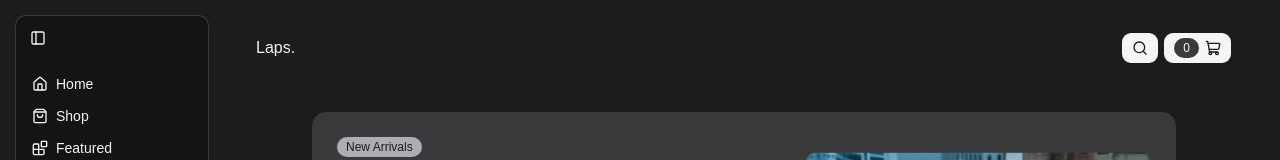
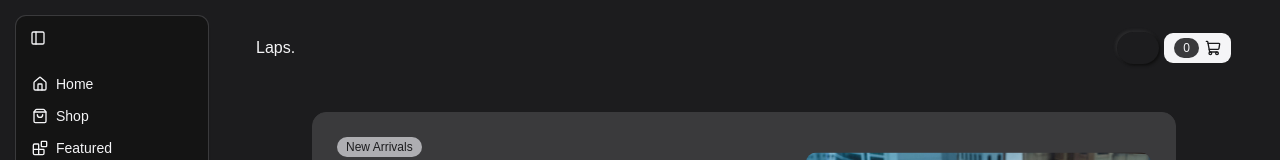
Before and after one commit to eustaquiogalano/shopping-cart-odin, a React (Vite) app: page /#featured in a window 1280 px wide. Shown: the top 160 px of the page. Built offline with nearby package versions, Linux system fonts and the light colour scheme; no server answers.

Commit message:
refactor(App): update search
- Add Input component that appears when search is clicked and
  closes when clicked outside

```diff
--- a/src/App.jsx
+++ b/src/App.jsx
@@ -7,6 +7,8 @@ import { Search, ShoppingBag, ShoppingCart, Sidebar } from "lucide-react";
 import { Badge } from "./components/ui/badge";
 import { AppSidebar } from "./components/AppSidebar";
 import { SidebarInset, SidebarTrigger } from "./components/ui/sidebar";
+import { Input } from "./components/ui/input";
+import SearchBar from "./components/SearchBar/SearchBar";
 
 function App() {
   const {
@@ -31,10 +33,13 @@ function App() {
       <SidebarInset className="lg:p-[1rem] lg:pt-0 lg:gap-[1rem]">
         <header className={styles.header}>
           <h1 className={styles.title}>Laps.</h1>
-          <div className="flex gap-1 ">
+          <div className="flex gap-1 items-center">
+            {/* <Input></Input>
             <Button variant="default">
-              <Search className="" />
-            </Button>
+              <Search size={10} className="w-0.5 h-0.5" />
+            </Button> */}
+
+            <SearchBar />
             <Button asChild variant="default">
               <NavLink to="/cart">
                 <Badge variant="secondary">{cartListCount}</Badge>
@@ -43,6 +48,7 @@ function App() {
             </Button>
           </div>
         </header>
+
         <Outlet
           context={{
             laptops,
@@ -51,7 +57,7 @@ function App() {
             addLaptopToCart,
             incrementQuantity,
             decrementQuantity,
-            cartListCount
+            cartListCount,
           }}
         />
         <BottomNav />
--- /dev/null
+++ b/src/components/SearchBar/SearchBar.jsx
@@ -0,0 +1,45 @@
+import React from "react";
+import { Input } from "../ui/input";
+
+import styles from "./SearchBar.module.css";
+
+function SearchBar() {
+  return (
+    //    <!-- From Uiverse.io by krlozCJ -->
+    <div class={styles.container}>
+      <Input
+        type="text"
+        name="text"
+        className={`${styles.input} `}
+        required
+        placeholder="Type to search..."
+      />
+      <div class={styles.icon}>
+        <svg
+          xmlns="http://www.w3.org/2000/svg"
+          class={styles.ionicon}
+          viewBox="0 0 512 512"
+        >
+          <title>Search</title>
+          <path
+            d="M221.09 64a157.09 157.09 0 10157.09 157.09A157.1 157.1 0 00221.09 64z"
+            fill="none"
+            stroke="currentColor"
+            stroke-miterlimit="10"
+            stroke-width="45"
+          ></path>
+          <path
+            fill="none"
+            stroke="currentColor"
+            stroke-linecap="round"
+            stroke-miterlimit="10"
+            stroke-width="45"
+            d="M338.29 338.29L448 448"
+          ></path>
+        </svg>
+      </div>
+    </div>
+  );
+}
+
+export default SearchBar;
--- /dev/null
+++ b/src/components/SearchBar/SearchBar.module.css
@@ -0,0 +1,69 @@
+/* From Uiverse.io by krlozCJ */
+.container {
+  position: relative;
+  --size-button: 32px;
+  color: transparent;
+}
+
+.input {
+  padding-left: var(--size-button);
+  height: var(--size-button);
+  font-size: 16px;
+  border: none;
+  color: var(--color-secondary-foreground);
+  outline: none;
+  /* width: var(--size-button); */
+  width: 10px;
+  transition: all ease 0.3s;
+  background-color: var(--color-primary);
+  box-shadow:
+    1.5px 1.5px 3px #0e0e0e,
+    -1.5px -1.5px 3px rgb(95 94 94 / 25%),
+    inset 0px 0px 0px #0e0e0e,
+    inset 0px -0px 0px #5f5e5e;
+  border-radius: 50px;
+  cursor: pointer;
+}
+
+.input:focus,
+.input:not(:invalid) {
+  background-color: var(--color-secondary);
+  width: 200px;
+  cursor: text;
+  /* color: var(--color-primary-foreground); */
+  box-shadow:
+    0px 0px 0px #0e0e0e,
+    0px 0px 0px rgb(95 94 94 / 25%),
+    inset 1.5px 1.5px 3px #0e0e0e,
+    inset -1.5px -1.5px 3px #5f5e5e;
+}
+
+.input:focus + .icon,
+.input:not(:invalid) + .icon {
+  pointer-events: all;
+  cursor: pointer;
+  width: var(--size-button);
+  height: var(--size-button);
+}
+
+.container .icon {
+  position: absolute;
+  /* width: var(--size-button);
+  height: var(--size-button); */
+  width: 100%;
+  height: 100%;
+  top: 0;
+  left: 0;
+  padding: 8px;
+  pointer-events: none;
+}
+
+.container .icon svg {
+  color: var(--color-primary-foreground);
+  width: 100%;
+  height: 100%;
+}
+
+.input:focus + .icon svg {
+  color: var(--color-primary);
+}
```
